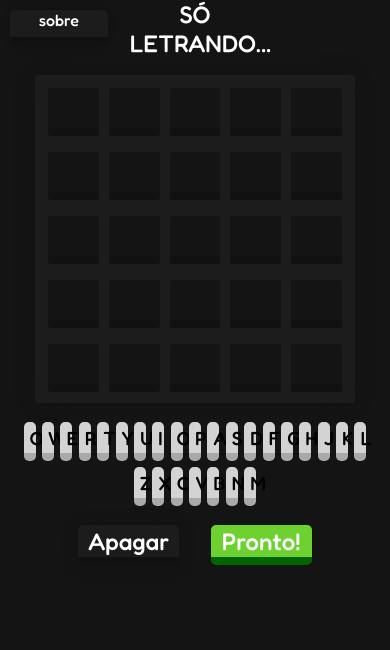
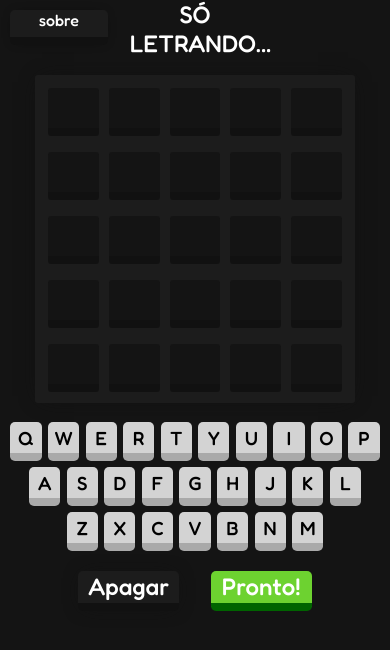
Before and after one commit to mendessgabriel/soletrando, a React (Create React App) app: page / in a window 390 px wide. Shown: the top 650 px of the page. Built offline with nearby package versions, Linux system fonts and the light colour scheme.

Commit message:
Tentativa de auste de keyboard

```diff
--- a/src/App.css
+++ b/src/App.css
@@ -11,10 +11,10 @@
         width: 25vw!important;
     }
     .keyboard {
-        width: 95vw!important;
+        width: 100vw!important;
     }
     .letter-btn {
-        width: 2vw!important;
+        width: 8vw!important;
         height: 10vw!important;
         text-align: center!important;
         color: black!important;
```
